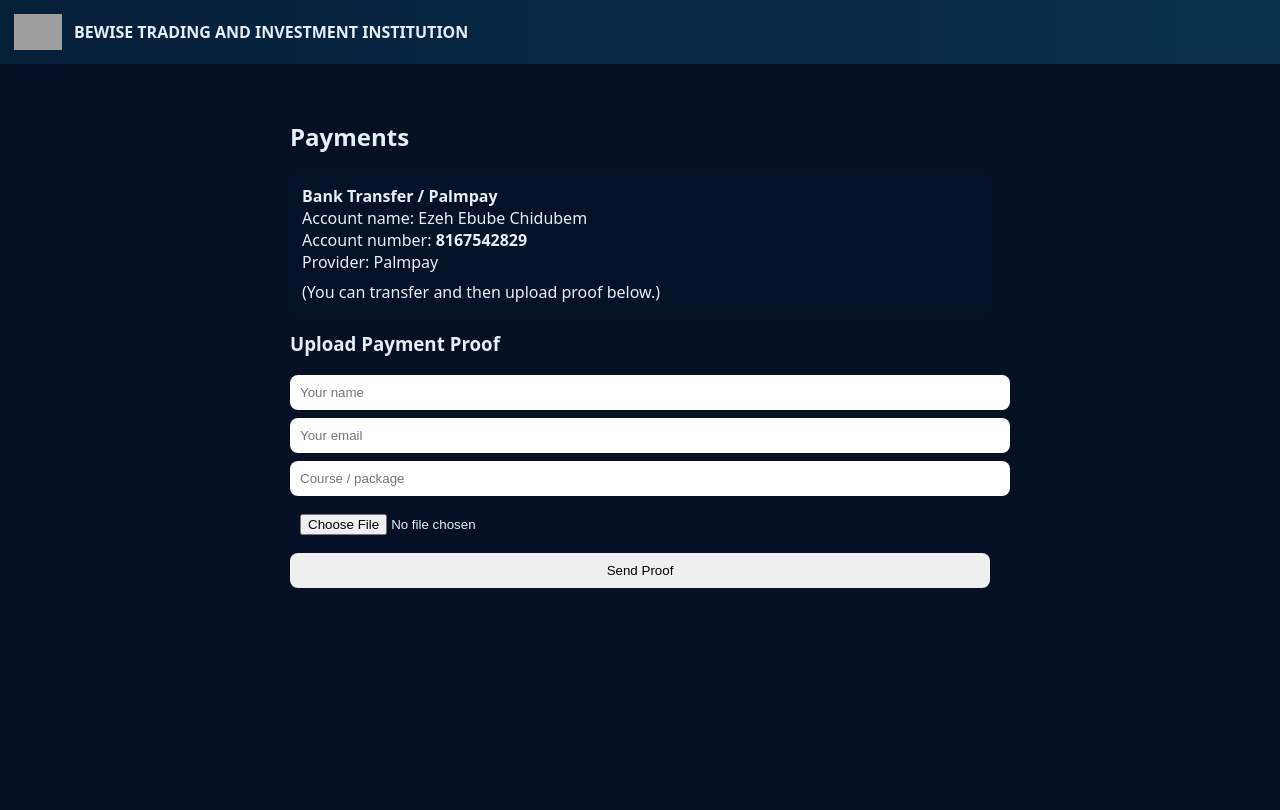
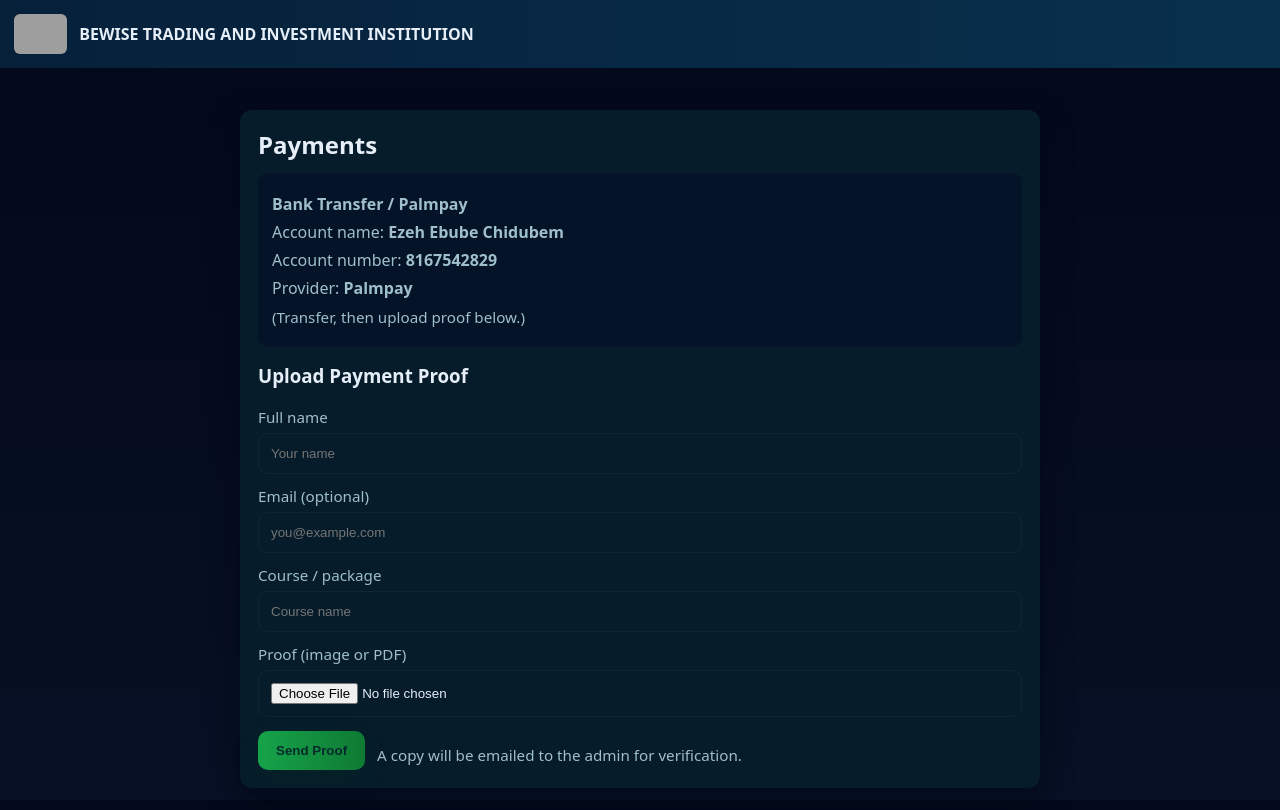
Before and after one commit to Bewise-ComTech/BEWISE-TRADING-AND-INVESTMENT-INSTITUTION-, a Flask app: page /payment in a window 1280 px wide. Before the commit the page ends 588 px from the top, so only its background shows below. Run offline with Flask 3, Linux system fonts and the light colour scheme; grey boxes are pictures that could not be loaded.

Commit message:
Update payment.html

```diff
--- a/Backend-flask/templates/payment.html
+++ b/Backend-flask/templates/payment.html
@@ -5,35 +5,83 @@
 <title>Payment — Crypto Training</title>
 <link rel="icon" href="/logo.png">
 <style>
-  body{margin:0;font-family:system-ui;background:#071024;color:#e6eef8}
+  :root{
+    --bg:#071024; --card:#061c2a; --muted:#9fbfc9; --accent:#16a34a; --accent-dark:#0f7a33;
+    --panel:#041328; --text:#e6eef8;
+  }
+  html,body{height:100%;margin:0}
+  body{margin:0;font-family:system-ui, -apple-system, "Segoe UI", Roboto, "Helvetica Neue", Arial; background:linear-gradient(180deg,#03081a,#071024); color:var(--text)}
   header{padding:14px;background:linear-gradient(90deg,#06203a,#08304d);display:flex;align-items:center;gap:12px}
-  .container{padding:18px;max-width:700px;margin:18px auto}
-  input,button{display:block;width:100%;padding:10px;margin-top:8px;border-radius:8px;border:0}
-  .bank{background:#041328;padding:12px;border-radius:8px;margin-top:12px}
+  header .brand{display:flex;gap:12px;align-items:center}
+  header img{height:40px;border-radius:6px}
+  header h1{margin:0;font-size:1rem;font-weight:800}
+  .container{padding:22px;max-width:800px;margin:20px auto}
+  .panel{background:var(--card);padding:18px;border-radius:12px;box-shadow:0 10px 30px rgba(2,6,23,0.6)}
+  h2{margin:0 0 8px 0}
+  .bank{background:var(--panel);padding:14px;border-radius:10px;margin-top:12px;color:var(--muted)}
+  .bank div{margin:6px 0}
+  label{display:block;margin-top:12px;color:var(--muted);font-size:0.95rem}
+  input[type="text"], input[type="email"], input[type="file"]{
+    display:block;width:100%;padding:12px;margin-top:6px;border-radius:10px;border:1px solid rgba(255,255,255,0.04);background:transparent;color:var(--text);box-sizing:border-box
+  }
+  .controls{display:flex;gap:12px;align-items:center;margin-top:14px;flex-wrap:wrap}
+  button.primary{
+    background: linear-gradient(90deg,var(--accent),var(--accent-dark));
+    color: #042a2b;
+    border:0;padding:12px 18px;border-radius:10px;font-weight:800;cursor:pointer;box-shadow:0 10px 30px rgba(10,80,30,0.12)
+  }
+  button.primary[disabled]{opacity:0.7;cursor:default}
+  .note{margin-top:10px;color:var(--muted);font-size:.95rem}
+  .result{margin-top:12px;padding:10px;border-radius:8px;display:none}
+  .result.ok{background:rgba(34,197,94,0.12);color:#9ff4c6;display:block}
+  .result.err{background:rgba(239,68,68,0.08);color:#ffb4b4;display:block}
+  @media (max-width:520px){
+    .container{padding:12px}
+    header img{height:34px}
+  }
 </style>
 </head>
 <body>
 <header>
-  <img src="https://i.postimg.cc/x1cLbZhh/IMG-20250812-WA0070.jpg" style="height:36px" alt="logo">
-  <div style="font-weight:700">BEWISE TRADING AND INVESTMENT INSTITUTION</div>
+  <div class="brand">
+    <img src="https://i.postimg.cc/x1cLbZhh/IMG-20250812-WA0070.jpg" alt="logo">
+    <h1>BEWISE TRADING AND INVESTMENT INSTITUTION</h1>
+  </div>
 </header>
+
 <div class="container">
+  <div class="panel">
     <h2>Payments</h2>
-  <div class="bank">
+
+    <div class="bank" aria-live="polite">
       <div style="font-weight:700">Bank Transfer / Palmpay</div>
-    <div>Account name: Ezeh Ebube Chidubem</div>
+      <div>Account name: <strong>Ezeh Ebube Chidubem</strong></div>
       <div>Account number: <strong>8167542829</strong></div>
-    <div>Provider: Palmpay</div>
-    <div style="margin-top:8px">(You can transfer and then upload proof below.)</div>
+      <div>Provider: <strong>Palmpay</strong></div>
+      <div style="margin-top:8px;color:var(--muted);font-size:.95rem">(Transfer, then upload proof below.)</div>
     </div>
 
     <h3 style="margin-top:16px">Upload Payment Proof</h3>
-  <input id="name" placeholder="Your name">
-  <input id="email" placeholder="Your email">
-  <input id="course" placeholder="Course / package">
+
+    <label for="name">Full name</label>
+    <input id="name" type="text" placeholder="Your name">
+
+    <label for="email">Email (optional)</label>
+    <input id="email" type="email" placeholder="you@example.com">
+
+    <label for="course">Course / package</label>
+    <input id="course" type="text" placeholder="Course name">
+
+    <label for="proof">Proof (image or PDF)</label>
     <input id="proof" type="file" accept="image/*,application/pdf">
-  <button id="btnSend">Send Proof</button>
-  <div id="result" style="margin-top:8px"></div>
+
+    <div class="controls">
+      <button id="btnSend" class="primary">Send Proof</button>
+      <div class="note">A copy will be emailed to the admin for verification.</div>
+    </div>
+
+    <div id="result" class="result" role="status" aria-live="polite"></div>
+  </div>
 </div>
 
 <script>
@@ -45,25 +93,48 @@
 
   const nameEl = document.getElementById('name'), emailEl = document.getElementById('email'), courseEl = document.getElementById('course'), proofEl = document.getElementById('proof'), btn = document.getElementById('btnSend'), result = document.getElementById('result');
 
+  function showResult(ok, text){
+    if(ok){ result.className = 'result ok'; result.textContent = text; }
+    else { result.className = 'result err'; result.textContent = text; }
+  }
+
   btn.addEventListener('click', async ()=>{
     const name = (nameEl.value||'').trim();
     const email = (emailEl.value||'').trim();
     const course = (courseEl.value||'').trim();
     const file = proofEl.files[0];
-    if(!name || !file){ result.innerText = 'Provide name and proof file'; return; }
-    btn.disabled = true; result.innerText = 'Uploading...';
+
+    if(!name || !file){ showResult(false, 'Please provide your name and a proof file.'); return; }
+
+    btn.disabled = true;
+    btn.textContent = 'Uploading...';
+
     try {
       const fd = new FormData();
       fd.append('name', name);
       fd.append('email', email);
       fd.append('course_title', course);
       fd.append('proof', file);
-      const r = await fetch(API + '/payment/proof', { method:'POST', body:fd });
-      const j = await r.json();
-      if(r.ok && j.success){ result.innerText = 'Uploaded — we will verify shortly.'; nameEl.value=''; emailEl.value=''; courseEl.value=''; proofEl.value=''; }
-      else { result.innerText = 'Upload failed: ' + (j.error||j.message||'server'); }
-    } catch(e){ console.error(e); result.innerText = 'Network error'; }
+
+      const r = await fetch(API + '/payment/proof', { method:'POST', body:fd, credentials:'include' });
+      let j = null;
+      try { j = await r.json(); } catch(e){ j = { success:false, error:'invalid_response' }; }
+
+      if(r.ok && j.success){
+        showResult(true, 'Uploaded — we will verify shortly. Thank you!');
+        // clear inputs
+        nameEl.value = ''; emailEl.value = ''; courseEl.value = ''; proofEl.value = '';
+      } else {
+        const msg = (j && (j.error || j.message)) || 'Upload failed';
+        showResult(false, 'Upload failed: ' + msg);
+      }
+    } catch(e){
+      console.error(e);
+      showResult(false, 'Network error — try again.');
+    } finally {
       btn.disabled = false;
+      btn.textContent = 'Send Proof';
+    }
   });
 })();
 </script>
```
Lines whose indentation alone changed are shown as unchanged.
